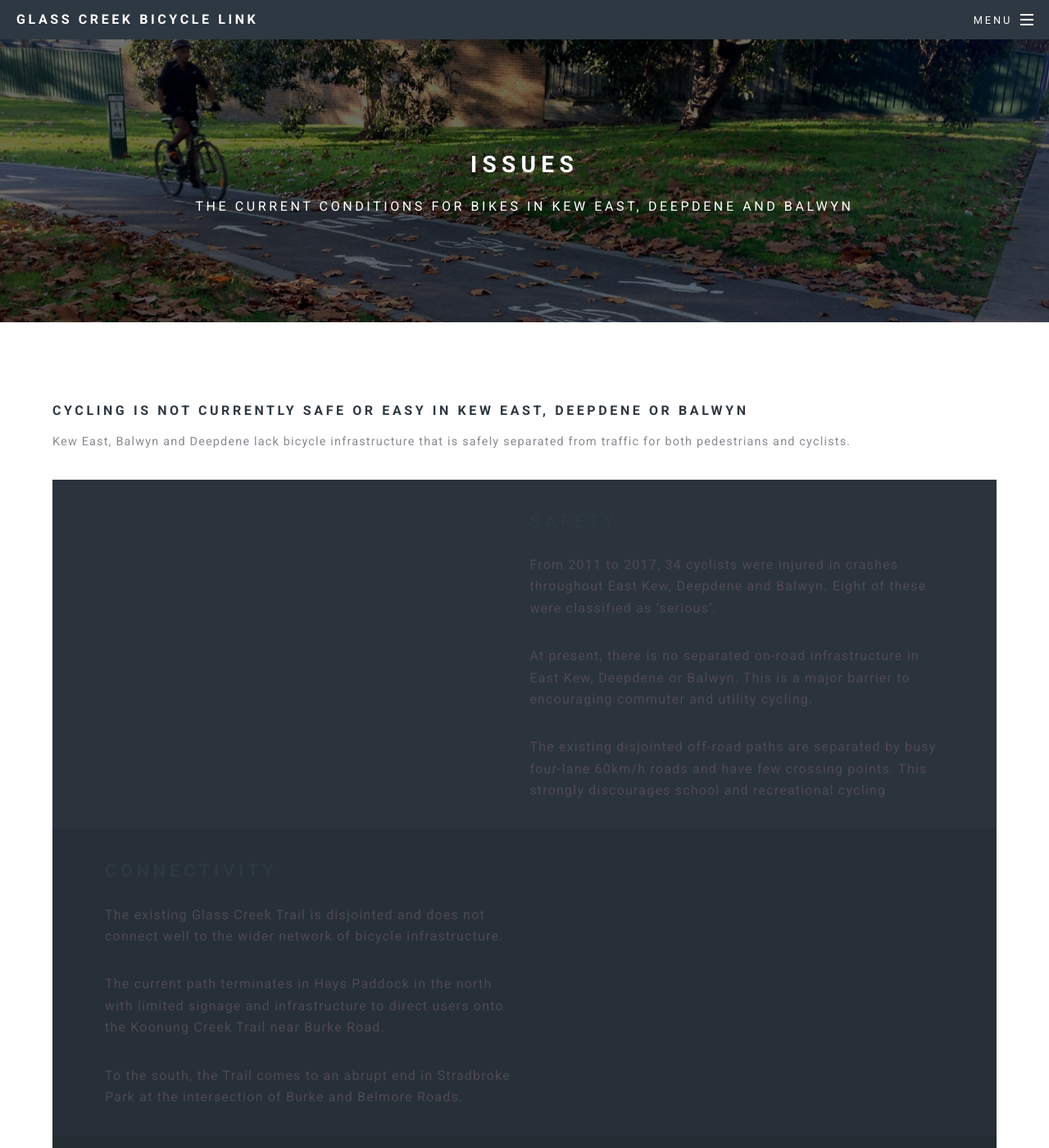
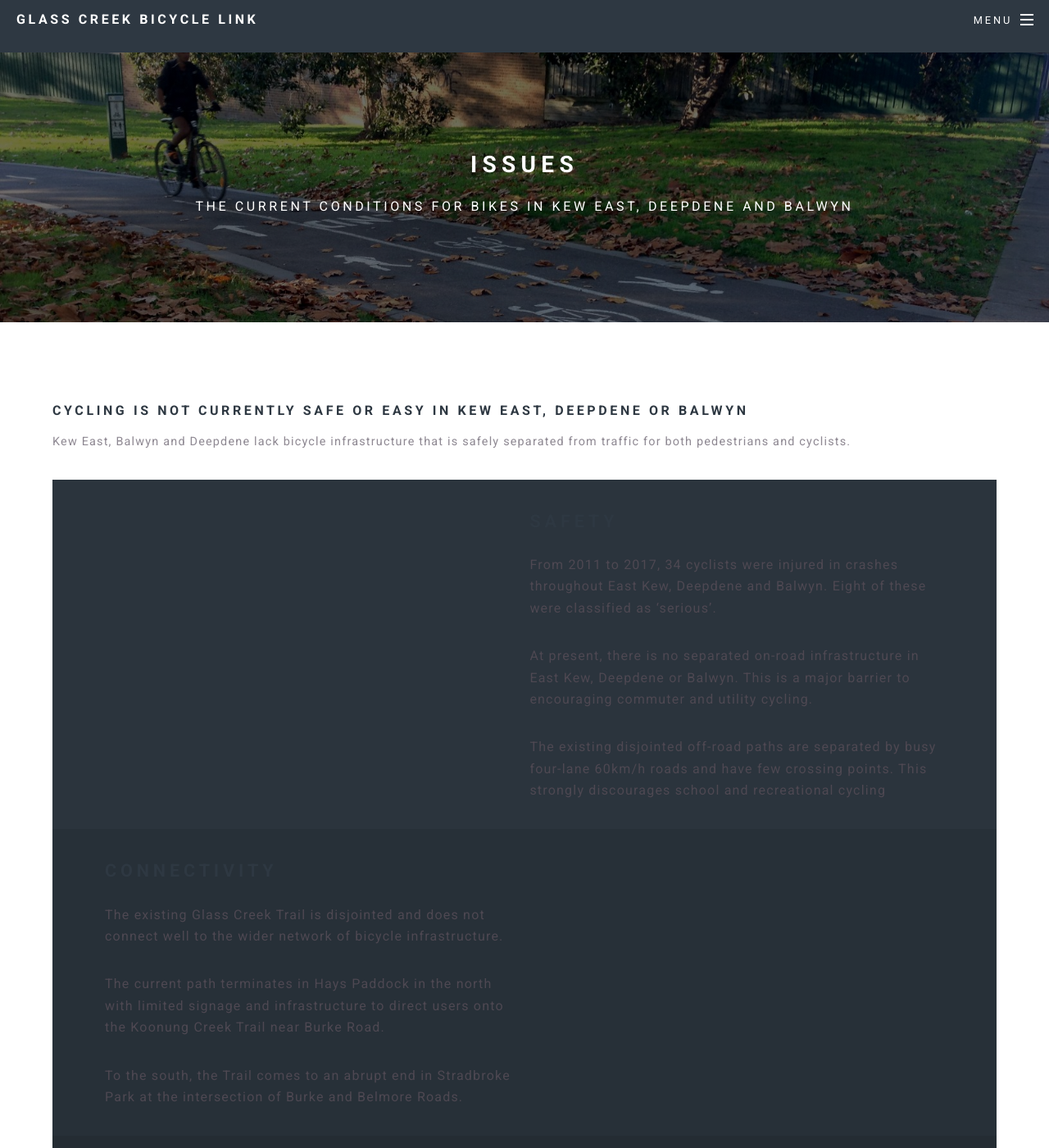
Before and after one commit to boroondarabike/glasscreek-old, a Jekyll site: the page built from issues/index.html, in a window 1280 px wide and 1400 px high. Shown: the whole window at 82% size. Built offline with Jekyll 4.4.1, drawn with Linux system fonts in a browser that asks for light colours.

Commit message:
Removed Open Sans from imported fonts, increased height of header container

```diff
--- a/css/main.scss
+++ b/css/main.scss
@@ -8,7 +8,6 @@ $baseurl: '{{ site.baseurl }}/images';
 @import 'libs/functions';
 @import 'libs/mixins';
 @import 'font-awesome.min.css';
-@import url('http://fonts.googleapis.com/css?family=Open+Sans:400,400italic,600,600italic,800,800italic');
 @import url('https://fonts.googleapis.com/css?family=Roboto:400,400i,700,700i');
 
 /*
@@ -1377,7 +1376,7 @@ $baseurl: '{{ site.baseurl }}/images';
 	#header {
 		@include vendor('transition', 'background-color #{_duration(transitions)} ease');
 		background: _palette(bg);
-		height: 3em;
+		height: 4em;
 		left: 0;
 		line-height: 3em;
 		position: fixed;
```
